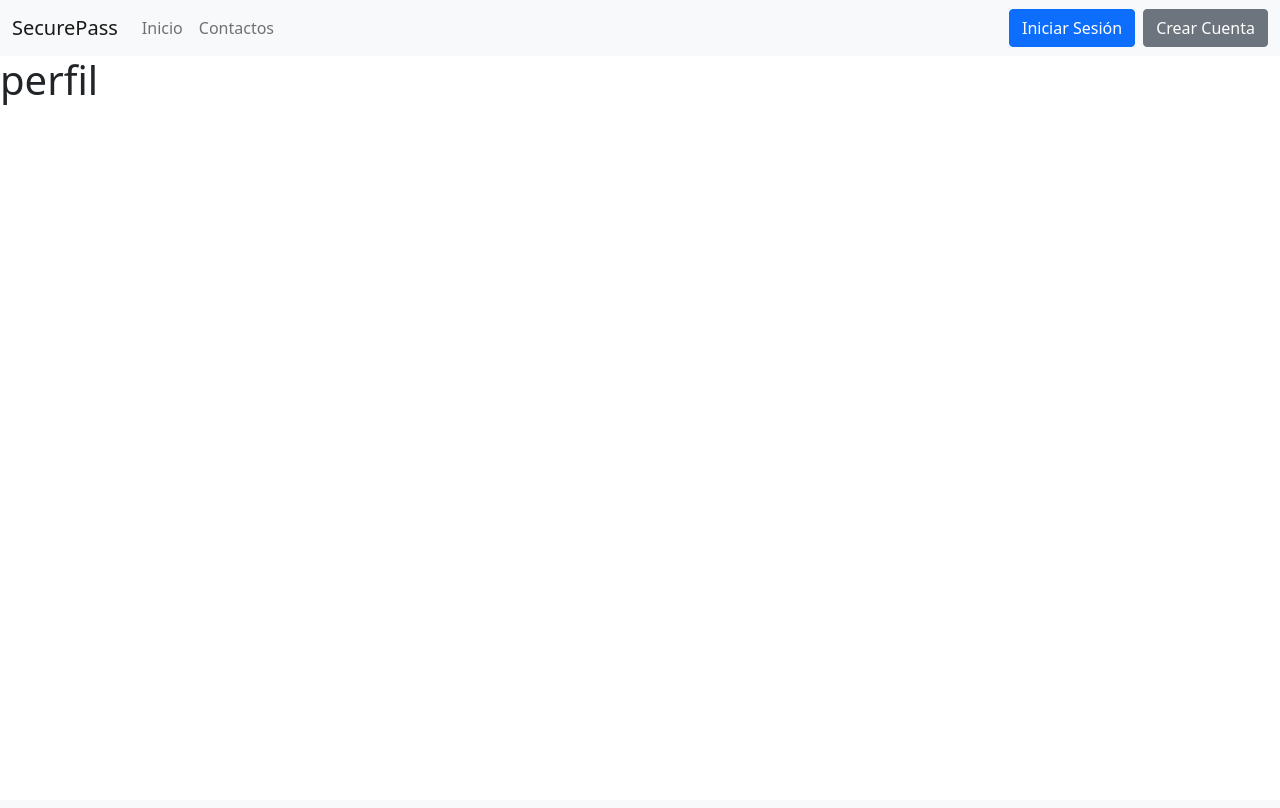
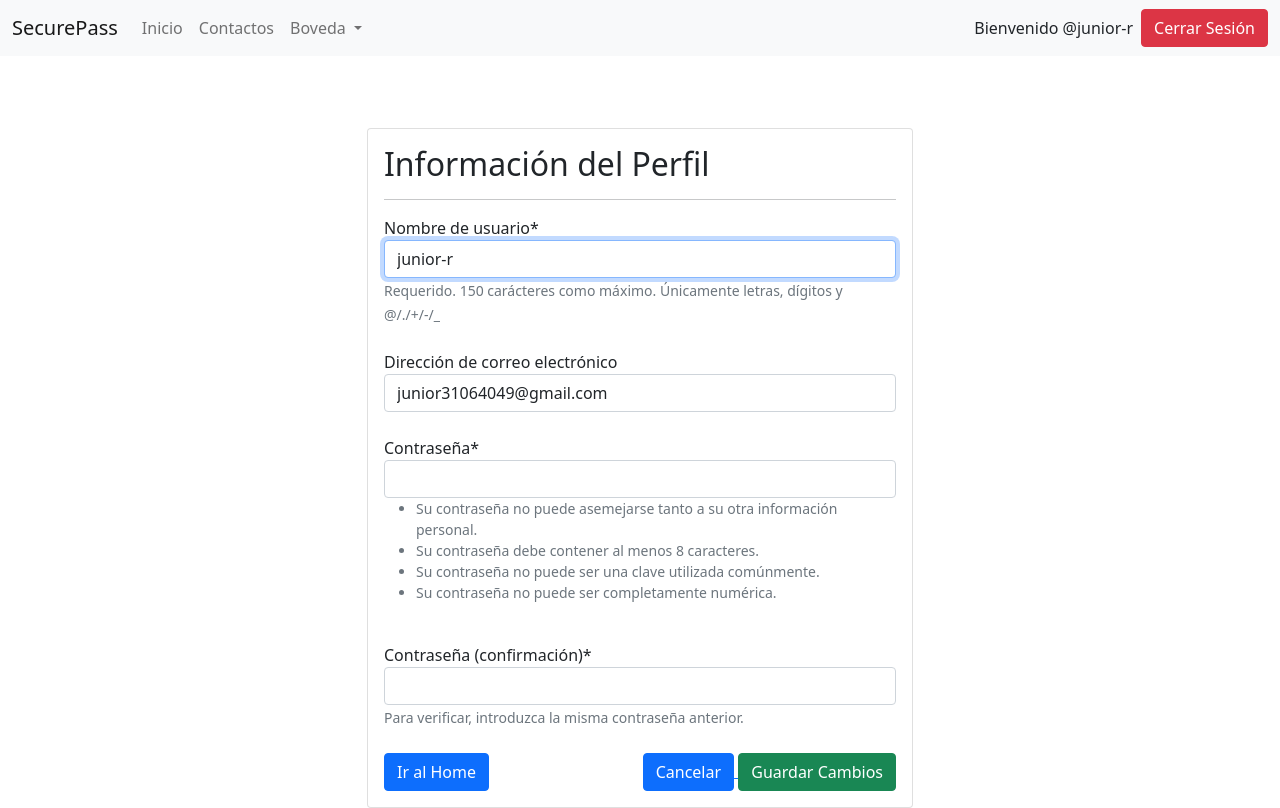
Before and after one commit to junior-r/SecurePass, a Django app: a page that uses app/templates/app/base.html in a window 1280 px wide. Before the commit the page ends 105 px from the top, so only its background shows below. Run offline with Django 4.2, Linux system fonts and the light colour scheme; data comes from the database, SQL or seed files in the repository; both versions use the stored data as it was after the commit; some libraries are stand-ins or nearby versions.

Commit message:
añadiendo el perfil de usuarios

```diff
--- a/SecurePass/urls.py
+++ b/SecurePass/urls.py
@@ -15,9 +15,15 @@ Including another URLconf
 """
 from django.contrib import admin
 from django.urls import path, include
+from django.conf import settings
+from django.conf.urls.static import static
 
 urlpatterns = [
     path('admin/', admin.site.urls),
     path('', include('app.urls')),
     path('accounts/', include('django.contrib.auth.urls')), # URLS de autenticación
 ]
+
+
+if settings.DEBUG:
+    urlpatterns += static(settings.MEDIA_URL, document_root=settings.MEDIA_ROOT)
--- a/app/apps.py
+++ b/app/apps.py
@@ -1,6 +1,8 @@
+from tabnanny import verbose
 from django.apps import AppConfig
 
 
 class AppConfig(AppConfig):
     default_auto_field = 'django.db.models.BigAutoField'
     name = 'app'
+    verbose_name = 'SecurePass'
--- a/app/forms.py
+++ b/app/forms.py
@@ -1,4 +1,3 @@
-import logging
 from django import forms
 from .models import CreatePassword
 from django.contrib.auth.forms import UserCreationForm
@@ -10,7 +9,6 @@ class CustomUserCreationForm(UserCreationForm):
     class Meta:
         model = User
         fields = ['username', 'email', 'password1', 'password2']
-
 
 class CreatePasswordForm(forms.ModelForm):
     password = forms.CharField(widget=forms.PasswordInput, min_length=8, max_length=50)
--- a/app/templates/app/base.html
+++ b/app/templates/app/base.html
@@ -21,8 +21,13 @@
                 <a class="nav-link" aria-current="page" href="{% url 'home' %}">Inicio</a>
               </li>
               <li class="nav-item">
-                <a class="nav-link" href="#">Contactos</a>
+                <a class="nav-link" href="{% url 'contactos' %}">Contactos</a>
               </li>
+              {% if user.is_superuser %}
+              <li class="nav-item">
+                <a class="nav-link" href="{% url 'profile' user.username %}">Administración</a>
+              </li>
+              {% endif %}
               {% if user.is_authenticated %}
               <li class="nav-item dropdown">
                 <a class="nav-link dropdown-toggle" href="#" id="navbarDropdown" role="button" data-bs-toggle="dropdown" aria-expanded="false">
--- a/app/templates/app/boveda/create_password.html
+++ b/app/templates/app/boveda/create_password.html
@@ -1,6 +1,9 @@
 {% extends 'app/base.html' %}
 {% load static %}
 {% load crispy_forms_tags %}
+{% block title %}
+<title>Agregar Contaseña</title>
+{% endblock %}
 {% block content %}
 
 <div class="container">
--- a/app/templates/app/boveda/user_profile.html
+++ b/app/templates/app/boveda/user_profile.html
@@ -1,8 +1,36 @@
 {% extends 'app/base.html' %}
 {% load static %}
+{% load crispy_forms_tags %}
 {% block title %}
 <title>Perfil</title>
 {% endblock %}
 {% block content %}
-<h1>perfil</h1>
+<div class="container">
+    <br><br><br>
+    <div class="row">
+        <div class="col-12 col-md-6 offset-md-3">
+            <div class="card">
+                <div class="card-body">
+                    <h2 class="title">Información del Perfil</h2>
+                    <hr>
+                    <form action="{{ login }}" method="post" class="d-flex flex-column gap-4">
+                        {% csrf_token %}
+                        {{ form | crispy }} <!-- Este formulario lo genera django -->
+                        <div class="buttons d-flex flex-row gap-2 justify-content-between">
+                            <a href="{% url 'home' %}">
+                                <button type="button" class="btn btn-primary">Ir al Home</button>
+                            </a>
+                            <div class="accounts ">
+                                <a href="{% url 'view_passwords' %}">
+                                    <button type="button" class="btn btn-primary">Cancelar</button>
+                                </a>
+                                <button type="submit" class="btn btn-success">Guardar Cambios</button>
+                            </div>
+                        </div>
+                    </form>
+                </div>
+            </div>
+        </div>
+    </div>
+</div>
 {% endblock %}
--- a/app/templates/app/boveda/view_passwords.html
+++ b/app/templates/app/boveda/view_passwords.html
@@ -21,6 +21,10 @@
     }
 </script>
 {% endblock %}
+{% block title %}
+<title>Lista de Contaseñas</title>
+{% endblock %}
+
 {% block content %}
 <div class="container">
 <br><br><br>
--- a/app/urls.py
+++ b/app/urls.py
@@ -1,16 +1,13 @@
 from django.urls import path
-from .views import home, registro, profile, createPassword, view_passwords, update_password, delete_password
-from django.conf.urls import handler404
+from .views import home, registro, profile, createPassword, view_passwords, contactos, update_password, delete_password
 
 urlpatterns = [
     path('', home, name='home'),
     path('registro/', registro, name='registro'),
-    path('<username>/', profile, name='profile'),
     path('create_password/', createPassword, name='create_password'),
     path('view_passwords/', view_passwords, name='view_passwords'),
+    path('contactos/', contactos, name='contactos'),
     path('update_password/<id>/', update_password, name='update_password'),
     path('delete_password/<id>/', delete_password, name='delete_password'),
+    path('<username>/', profile, name='profile'),
 ]
-
-
-handler404 = 'app.views.error_404'
--- a/app/views.py
+++ b/app/views.py
@@ -6,6 +6,9 @@ from app.models import CreatePassword
 from .forms import CustomUserCreationForm, CreatePasswordForm
 from django.contrib.auth import authenticate, login
 from django.core.paginator import Paginator
+from django.core.mail import EmailMessage
+from django.template.loader import render_to_string
+from django.conf import settings
 
 # Create your views here.
 
@@ -34,8 +37,27 @@ def registro(request):
 
 
 def profile(request, username):
-    username = User.objects.get(username=username)
-    return render(request, 'app/boveda/user_profile.html')
+    user = get_object_or_404(User, username=username)
+    passwords = CreatePassword.objects.filter(username=username)
+    data = {
+        'form': CustomUserCreationForm(instance=user),
+        'user': user
+    }
+
+    if request.method == 'POST':
+        formulario = CustomUserCreationForm(data=request.POST, instance=user)
+        if formulario.is_valid():
+            for p in passwords:
+                p.username = user.username
+                p.save()
+            formulario.save()
+            user = authenticate(username=formulario.cleaned_data['username'], password=formulario.cleaned_data['password1'])
+            login(request, user)
+            messages.success(request, 'Perfil actualizado con éxito!')
+            return redirect(to='view_passwords')
+        data['form'] = formulario
+
+    return render(request, 'app/boveda/user_profile.html', data)
 
 
 def createPassword(request):
@@ -67,6 +89,33 @@ def view_passwords(request):
     return render(request, 'app/boveda/view_passwords.html', data)
 
 
+def contactos(request):
+
+    if request.method == 'POST':
+        dir_email = request.POST['dir_email'] # Email que el usuario ingrese en el input.
+        asunto = request.POST['asunto'] # Asunto del email.
+        subject = request.POST['subject'] + ' Att: ' + dir_email # Mensaje del usuario.
+
+        template = render_to_string('app/email_template.html', {'dir_name': dir_email, 'subject': subject})
+
+        email = EmailMessage(
+            asunto,
+            template,
+            settings.EMAIL_HOST_USER,
+            ['junior31064049@gmail.com']
+        )
+
+        email.fail_silently = False
+        try:
+            email.send()
+            messages.success(request, 'Tu Correo ha sido enviado con exito!.')
+            return redirect(to='contactos')
+        except:
+            messages.error(request, 'Ha ocurrido un error al enviar el Email')
+
+    return render(request, 'app/contactos.html')
+
+
 def update_password(request, id):
     password = get_object_or_404(CreatePassword, id=id)
     data = {
@@ -90,7 +139,3 @@ def delete_password(request, id):
     password.delete()
     messages.success(request, 'Contraseña eliminada correctamente!')
     return redirect(to='view_passwords')
-
-
-def error_404(request, exception):
-    return render(request, 'app/error_404.html')
--- a/requirements.txt
+++ b/requirements.txt
@@ -1,2 +1,4 @@
 django == 4.0.3
 django-crispy-forms
+django-admin-interface
+pillow
```
Also changed, not shown: SecurePass/settings.py (+17 -0 lines), app/templates/error_404.html (deleted, +0 -12 lines), db.sqlite3.
